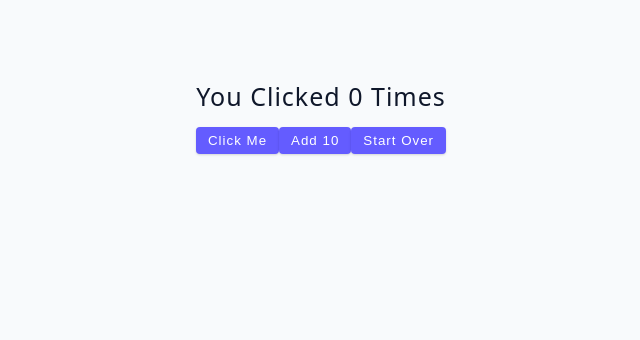
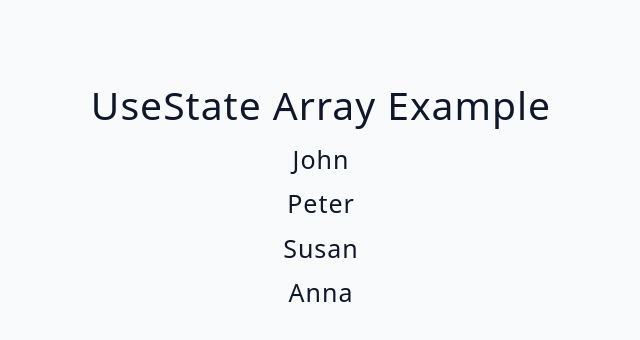
Before and after one commit to rpliszka1987/advanced-react, a React (Vite) app: page / in a window 1280 px wide. Shown: the top 340 px of the page, without its empty margins (319-959 px from the left). Built offline with nearby package versions, Linux system fonts and the light colour scheme.

Commit message:
Added code in to display items from array which is stored in state to display

```diff
--- a/src/App.jsx
+++ b/src/App.jsx
@@ -1,4 +1,4 @@
-import Start from '../src/tutorial/01-useState/starter/02-useState-basics'
+import Start from '../src/tutorial/01-useState/starter/03-useState-array'
 
 function App() {
   return (
--- a/src/tutorial/01-useState/starter/03-useState-array.jsx
+++ b/src/tutorial/01-useState/starter/03-useState-array.jsx
@@ -1,5 +1,23 @@
+import { data } from '../../../data';
+import { useState } from 'react';
+
 const UseStateArray = () => {
-  return <h2>useState array example</h2>;
+  const [people, setPeople] = useState(data);
+  return (
+    <>
+      <h2>useState array example</h2>
+      {people.map((person) => {
+        const {id, name} = person;
+        return (
+          <div key={id}>
+            <h4>{name}</h4>
+          </div>
+
+        )
+
+      })}
+    </>
+  )
 };
 
 export default UseStateArray;
```
